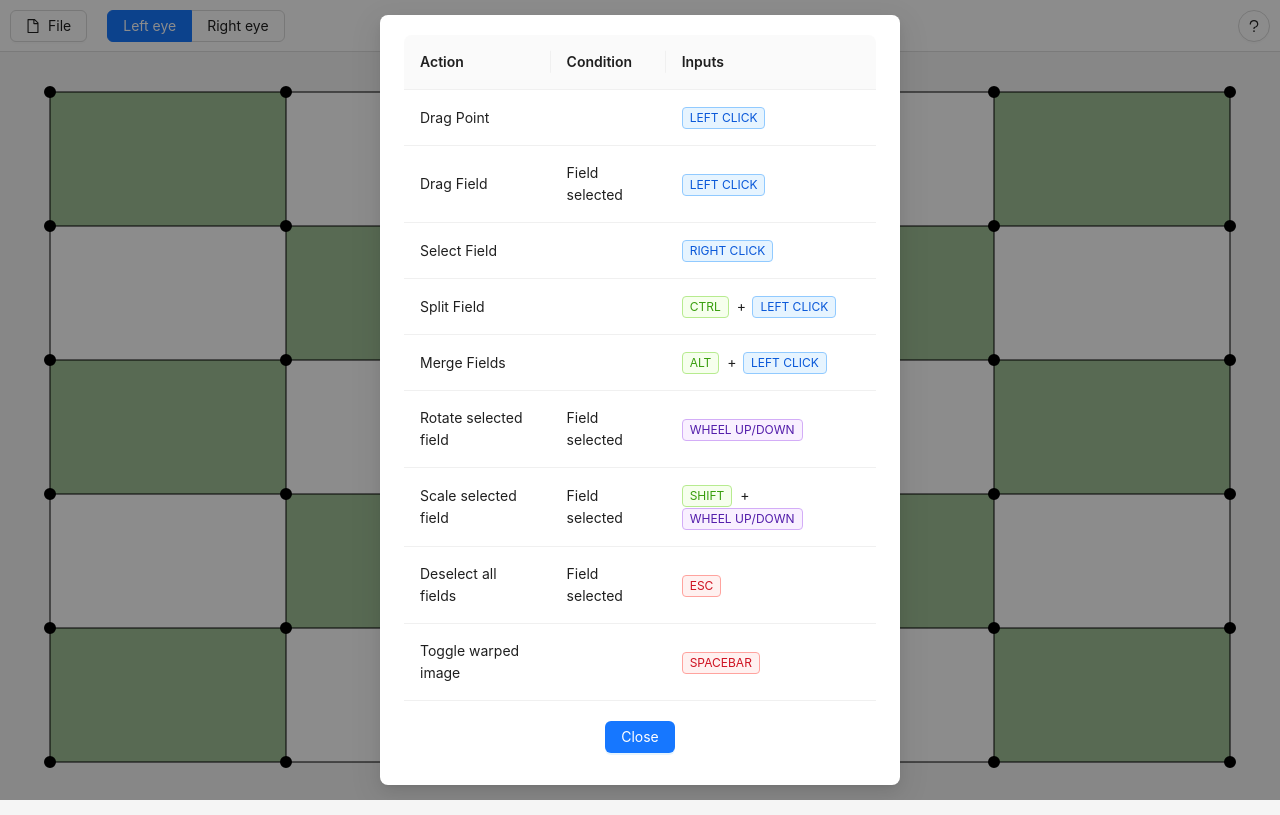
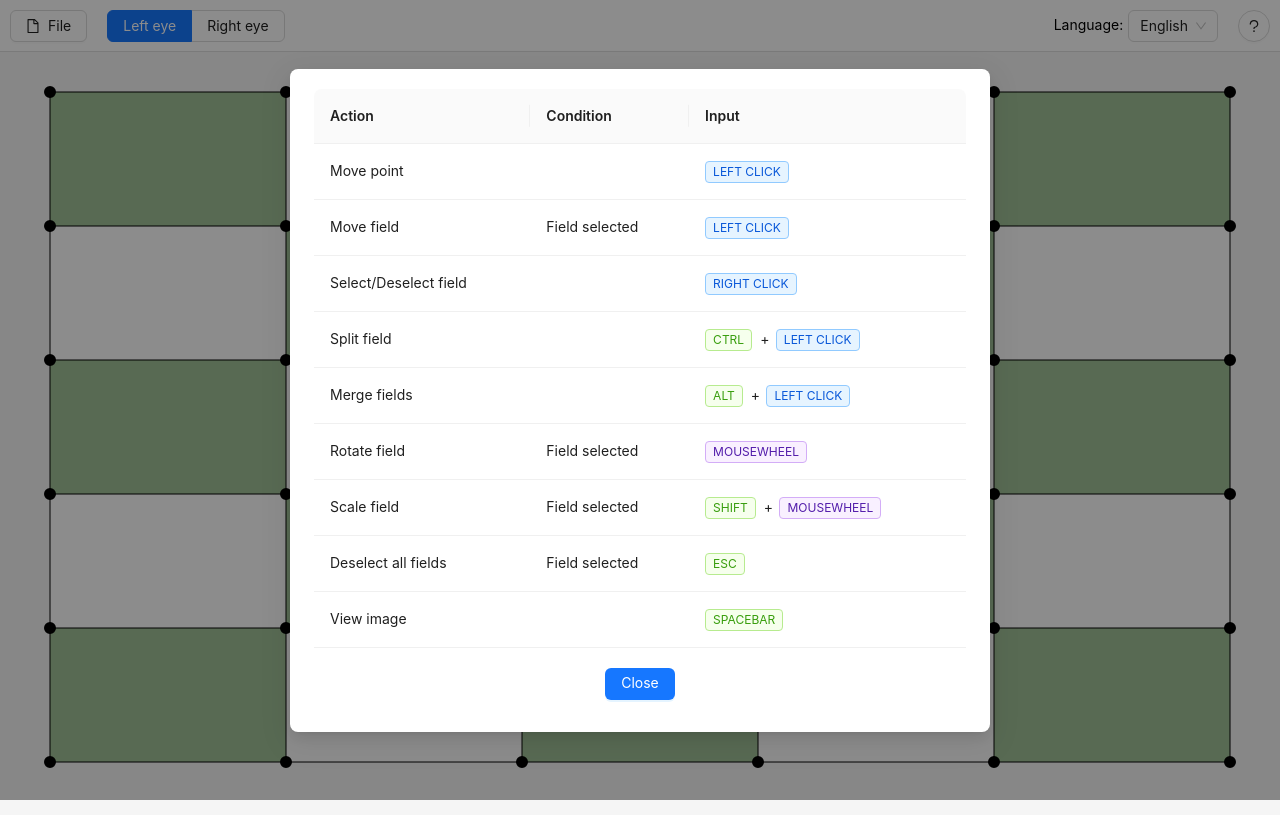
Before and after one commit to ZangerlA/AmslerGrid, a React (Create React App) app: page / in a window 1280 px wide. Both pictures are taken after a click on the button 1254 px from the left and 26 px from the top of the page. Built offline with nearby package versions, Linux system fonts and the light colour scheme.

Commit message:
implement localization DE and EN

```diff
--- a/package.json
+++ b/package.json
@@ -13,9 +13,12 @@
     "@types/react-dom": "^18.0.11",
     "antd": "^5.4.7",
     "gh-pages": "^5.0.0",
+    "i18next": "^23.4.6",
+    "i18next-browser-languagedetector": "^7.1.0",
     "normalize.css": "^8.0.1",
     "react": "^18.2.0",
     "react-dom": "^18.2.0",
+    "react-i18next": "^13.2.2",
     "react-scripts": "5.0.1",
     "typescript": "^4.9.5",
     "web-vitals": "^2.1.4"
--- a/src/components/PopupWindow.tsx
+++ b/src/components/HelpWindow.tsx
@@ -3,6 +3,7 @@ import React, {FC} from "react";
 import {Table, Tag} from "antd";
 import type {ColumnsType} from "antd/es/table";
 import {PlusOutlined} from "@ant-design/icons";
+import {useTranslation} from "react-i18next";
 
 type PopupWindowProps = {
 	title: string
@@ -17,77 +18,79 @@ interface DataType {
 	tags: String[];
 }
 
-const PopupWindow: FC<PopupWindowProps> = (props) => {
+const HelpWindow: FC<PopupWindowProps> = (props) => {
+	const { t } = useTranslation();
+
 	const dataSource: DataType[] = [
 		{
 			key: 'movepoint',
-			action: 'Drag Point',
+			action: t("help.action.movePoint"),
 			condition: '',
-			tags: ['Left Click'],
+			tags: [t("input.leftClick")],
 		},
 		{
 			key: 'movefield',
-			action: 'Drag Field',
-			condition: 'Field selected',
-			tags: ['Left Click'],
+			action: t("help.action.moveField"),
+			condition: t("help.condition.fieldSelected"),
+			tags: [t("input.leftClick")],
 		},
 		{
 			key: 'select',
-			action: 'Select Field',
+			action: t("help.action.selectField"),
 			condition: '',
-			tags: ['Right Click'],
+			tags: [t("input.rightClick")],
 		},
 		{
 			key: 'split',
-			action: 'Split Field',
+			action: t("help.action.splitField"),
 			condition: '',
-			tags: ['CTRL', '+', 'Left Click'],
+			tags: [t("input.ctrl"), '+', t("input.leftClick")],
 		},
 		{
 			key: 'merge',
-			action: 'Merge Fields',
+			action: t("help.action.mergeFields"),
 			condition: '',
-			tags: ['ALT', '+', 'Left Click'],
+			tags: [t("input.alt"), '+', t("input.leftClick")],
 		},
 		{
 			key: 'rotate',
-			action: 'Rotate selected field',
-			condition: 'Field selected',
-			tags: ['Wheel Up/Down'],
+			action: t("help.action.rotateField"),
+			condition: t("help.condition.fieldSelected"),
+			tags: [t("input.wheel")],
 		},
 		{
 			key: 'scale',
-			action: 'Scale selected field',
-			condition: 'Field selected',
-			tags: ['SHIFT', '+', 'Wheel Up/Down'],
+			action: t("help.action.scaleField"),
+			condition: t("help.condition.fieldSelected"),
+			tags: [t("input.shift"), '+', t("input.wheel")],
 		},
 		{
 			key: 'deselect',
-			action: 'Deselect all fields',
-			condition: 'Field selected',
-			tags: ['ESC'],
+			action: t("help.action.deselectFields"),
+			condition: t("help.condition.fieldSelected"),
+			tags: [t("input.esc")],
 		},
 		{
 			key: 'showImage',
-			action: 'Toggle warped image',
+			action: t("help.action.toggleImage"),
 			condition: '',
-			tags: ['SPACEBAR'],
+			tags: [t("input.spacebar")],
 		},
 	];
 
 	const columns : ColumnsType<DataType> = [
 		{
-			title: 'Action',
+			title: t("help.header.action"),
 			dataIndex: 'action',
 			key: 'action',
 		},
 		{
-			title: 'Condition',
+			title: t("help.header.condition"),
 			dataIndex: 'condition',
 			key: 'condition',
 		},
 		{
-			title: 'Inputs',
+			title: t("help.header.input"),
 			dataIndex: 'tags',
 			key: 'tags',
 			render: (tags: string[]) => (
@@ -97,13 +100,13 @@ const PopupWindow: FC<PopupWindowProps> = (props) => {
 						if (tag === '+'){
 							return <span style={{marginRight: 2.5}}>+  </span>
 						}
-						if (tag === 'Left Click' || tag === 'Right Click'){
+						if (tag === t("input.leftClick") || tag === t("input.rightClick")){
 							color = 'blue'
 						}
-						if (tag === 'Wheel Up/Down'){
+						if (tag === t("input.wheel")){
 							color = 'purple'
 						}
-						if (tag === 'CTRL' || tag === 'SHIFT' || tag === 'ALT'){
+						if (tag === t("input.ctrl") || tag === t("input.shift") || tag === t("input.alt") || tag === t("input.esc") || tag === t("input.spacebar")){
 							color = 'green'
 						}
 						return (
@@ -129,14 +132,15 @@ const PopupWindow: FC<PopupWindowProps> = (props) => {
 			closable={false}
 			footer={false}
 			maskClosable={true}
+			width="700px"
 			onCancel={() => props.setOpen(false)}
 		>
 			{content}
 			<div style={{display: "flex", justifyContent: "center", alignItems: "center"}}>
-				<Button type='primary' style={{marginTop: 20}} onClick={() => props.setOpen(false)}>Close</Button>
+				<Button type='primary' style={{marginTop: 20}} onClick={() => props.setOpen(false)}>{t("help.footer.close")}</Button>
 			</div>
 		</Modal>
 	)
 }
 
-export default PopupWindow;
+export default HelpWindow;
--- a/src/components/Navbar.tsx
+++ b/src/components/Navbar.tsx
@@ -1,5 +1,17 @@
 import React, {FC, useRef, useState} from "react";
-import {Button, Dropdown, Form, Input, MenuProps, Modal, Radio, RadioChangeEvent, Segmented, Upload} from "antd";
+import {
+	Button,
+	Dropdown,
+	Form,
+	Input,
+	MenuProps,
+	Modal,
+	Radio,
+	RadioChangeEvent,
+	Segmented,
+	Select,
+	Upload
+} from "antd";
 import Icon from "antd/es/icon";
 import {
 	FileOutlined,
@@ -9,7 +21,14 @@ import {
 	SaveOutlined, UploadOutlined
 } from "@ant-design/icons";
 import CustomDropdown from "./CustomDropdown";
-import PopupWindow from "./PopupWindow";
+import HelpWindow from "./HelpWindow";
+import { useTranslation, Trans } from 'react-i18next';
+
+type LanguageMap = {
+	[key: string]: {
+		nativeName: string;
+	};
+};
 
 type NavbarProps = {
 	changeActiveMesh: () => void,
@@ -26,10 +45,16 @@ const Navbar: FC<NavbarProps> = (props) => {
 	const [isFileSaveModalOpen, setIsFileSaveModalOpen] = useState<boolean>(false)
 	const [selectedEye, setSelectedEye] = useState<string>('leftEye')
 	const [form] = Form.useForm();
+	const { t, i18n } = useTranslation();
+
+	const languages: LanguageMap = {
+		en: { nativeName: 'English' },
+		de: { nativeName: 'Deutsch' }
+	};
 
 	const eyeOptions = [
-		{label: 'Left eye', value: 'leftEye'},
-		{label: 'Right eye', value: 'rightEye'},
+		{label: t("navbar.leftEye"), value: 'leftEye'},
+		{label: t("navbar.rightEye"), value: 'rightEye'},
 	]
 
 	const onEyeChange = ({target: {value}}: RadioChangeEvent) => {
@@ -52,6 +77,15 @@ const Navbar: FC<NavbarProps> = (props) => {
 		borderBottom: '1px solid #ddd',
 	}
 
+	const navbarLeftStyle = {
+		display: 'flex',
+	}
+
+	const navbarRightStyle = {
+		display: 'flex',
+		margin: '10px 10px 10px auto',
+	}
+
 	const buttonStyle: React.CSSProperties = {
 		margin: '10px',
 	}
@@ -63,22 +97,25 @@ const Navbar: FC<NavbarProps> = (props) => {
 	}
 
 	const helpStyle: React.CSSProperties = {
-		margin: '10px 10px 10px auto',
+		marginLeft: '20px'
 	}
+
+	const currentLanguageName = languages[i18n.resolvedLanguage!].nativeName
 
 	return (
 		<div style={navbarStyle}>
-			<CustomDropdown trigger={<Button style={{margin: '10px 10px 0px 10px'}}><FileOutlined /> File</Button>}>
-				<Button type="text" style={dropdownButtonStyle} icon={<SaveOutlined />} onClick={() => setIsFileSaveModalOpen(true)}>Save to file</Button>
+			<div style={navbarLeftStyle}>
+			<CustomDropdown trigger={<Button style={{margin: '10px 10px 0px 10px'}}><FileOutlined />{t("navbar.fileButton")}</Button>}>
+				<Button type="text" style={dropdownButtonStyle} icon={<SaveOutlined />} onClick={() => setIsFileSaveModalOpen(true)}>{t("fileSave.dropdown.saveToFile")}</Button>
 				<Upload beforeUpload={props.handleLoadFromFile} showUploadList={false}>
 					<Button type="text" style={dropdownButtonStyle} icon={<FolderOpenOutlined />}>
-						Load from file
+						{t("fileSave.dropdown.loadFromFile")}
 					</Button>
 				</Upload>
-				<Button type="text" style={dropdownButtonStyle} icon={<PrinterOutlined />} onClick={props.printGrids}>Print to PDF</Button>
+				<Button type="text" style={dropdownButtonStyle} icon={<PrinterOutlined />} onClick={props.printGrids}>{t("fileSave.dropdown.printPDF")}</Button>
 				<Upload beforeUpload={props.handleImageUpload} showUploadList={false}>
 					<Button type="text" style={dropdownButtonStyle} icon={<UploadOutlined />}>
-						Upload image
+						{t("fileSave.dropdown.uploadImage")}
 					</Button>
 				</Upload>
 			</CustomDropdown>
@@ -90,16 +127,30 @@ const Navbar: FC<NavbarProps> = (props) => {
 				optionType="button"
 				buttonStyle="solid"
 			/>
+			</div>
+			<div style={navbarRightStyle}>
+			<span style={{display: "flex",  color: "black", alignItems: 'center', paddingRight: "5px"}}>{t("navbar.language")}</span>
+			<Select
+				defaultValue={currentLanguageName || 'English'}
+				onChange={(lng) => i18n.changeLanguage(lng)}
+			>
+				{Object.keys(languages).map((lng) => (
+					<Select.Option key={lng} value={lng}>
+						{languages[lng].nativeName}
+					</Select.Option>
+				))}
+			</Select>
 			<Button style={helpStyle} icon={<QuestionOutlined />} shape={"circle"} onClick={() => setIsHelpModalOpen(true)}></Button>
-			<Modal title="Save to file" okText="Save" open={isFileSaveModalOpen} onOk={handleFileSaveOk} onCancel={() => setIsFileSaveModalOpen(false)}>
+			</div>
+			<Modal title={t("fileSave.saveToFile")} cancelText={t("fileSave.cancelButton")} okText={t("fileSave.saveButton")} open={isFileSaveModalOpen} onOk={handleFileSaveOk} onCancel={() => setIsFileSaveModalOpen(false)}>
 				<Form form={form} style={{marginTop: "30px"}}>
-					<span>Please enter your name:</span>
+					<span>{t("fileSave.enterName")}</span>
 					<Form.Item initialValue={localStorage.getItem("name")} required={false} style={{marginTop: '15px'}} name="name" label="Name" rules={[{ required: true }]}>
 						<Input />
 					</Form.Item>
 				</Form>
 			</Modal>
-			<PopupWindow title={''} open={isHelpModalOpen} setOpen={setIsHelpModalOpen}></PopupWindow>
+			<HelpWindow title={''} open={isHelpModalOpen} setOpen={setIsHelpModalOpen}></HelpWindow>
 		</div>
 	)
 }
--- a/src/components/Sidebar.tsx
+++ b/src/components/Sidebar.tsx
@@ -11,7 +11,7 @@ import {
 	UploadOutlined,
 } from "@ant-design/icons";
 import {MenuClickEventHandler} from 'rc-menu/lib/interface'
-import PopupWindow from "./PopupWindow";
+import HelpWindow from "./HelpWindow";
 
 type MenuItem = Required<MenuProps>['items'][number];
 type SidebarProps = {
@@ -114,7 +114,7 @@ const Sidebar: FC<SidebarProps> = (props) => {
 				items={items}
 				onClick={handleClick}
 			/>
-			<PopupWindow title={''} open={modalOpen} setOpen={setModalOpen}></PopupWindow>
+			<HelpWindow title={''} open={modalOpen} setOpen={setModalOpen}></HelpWindow>
 		</Sider>
 	)
 }
--- a/src/index.tsx
+++ b/src/index.tsx
@@ -4,6 +4,7 @@ import './index.css';
 import App from './App';
 import reportWebVitals from './reportWebVitals';
 import 'normalize.css/normalize.css'
+import './translations/i18n';
 
 const root = ReactDOM.createRoot(
 	document.getElementById('root') as HTMLElement
--- /dev/null
+++ b/src/translations/i18n.ts
@@ -0,0 +1,20 @@
+import { initReactI18next } from 'react-i18next'
+import LanguageDetector from 'i18next-browser-languagedetector'
+import translationEN from "../translations/translationEN.json"
+import translationDE from "../translations/translationDE.json"
+import i18next from "i18next";
+
+i18next
+    .use(LanguageDetector)
+    .use(initReactI18next)
+    .init({
+        debug: true,
+        fallbackLng: 'en',
+        interpolation: {
+            escapeValue: false,
+        },
+        resources: {
+            en: { translation: translationEN, },
+            de: { translation: translationDE, }
+        }
+    })
--- /dev/null
+++ b/src/translations/translationDE.json
@@ -0,0 +1,54 @@
+{
+  "navbar": {
+    "fileButton": "Datei",
+    "leftEye": "Linkes Auge",
+    "rightEye": "Rechtes Auge",
+    "language": "Sprache:"
+  },
+  "fileSave": {
+    "saveToFile": "Speichern als Datei",
+    "enterName": "Bitte geben Sie Ihren Namen ein:",
+    "saveButton": "Speichern",
+    "cancelButton": "Abbrechen",
+    "dropdown": {
+      "saveToFile": "Speichern als Datei",
+      "loadFromFile": "Datei laden",
+      "printPDF": "PDF drucken",
+      "uploadImage": "Bild hochladen"
+    }
+  },
+  "help": {
+    "action": {
+      "movePoint": "Punkt bewegen",
+      "moveField": "Feld bewegen",
+      "selectField": "Feld auswählen/abwählen",
+      "splitField": "Feld teilen",
+      "mergeFields": "Felder zusammenfügen",
+      "rotateField": "Feld rotieren",
+      "scaleField": "Feld skalieren",
+      "deselectFields": "Alle Felder abwählen",
+      "toggleImage": "Bild anzeigen"
+    },
+    "condition": {
+      "fieldSelected": "Feld(er) ausgewählt"
+    },
+    "header": {
+      "action": "Aktion",
+      "condition": "Bedingung",
+      "input": "Eingabe"
+    },
+    "footer": {
+      "close": "Schließen"
+    }
+  },
+  "input": {
+    "leftClick": "LINKE MAUSTASTE",
+    "rightClick": "RECHTE MAUSTASTE",
+    "wheel": "MAUSRAD",
+    "esc": "ESC",
+    "spacebar": "LEERTASTE",
+    "shift": "SHIFT",
+    "ctrl": "STRG",
+    "alt": "ALT"
+  }
+}
--- /dev/null
+++ b/src/translations/translationEN.json
@@ -0,0 +1,54 @@
+{
+  "navbar": {
+    "fileButton": "File",
+    "leftEye": "Left eye",
+    "rightEye": "Right eye",
+    "language": "Language:"
+  },
+  "fileSave": {
+    "saveToFile": "Save to file",
+    "enterName": "Please enter your name:",
+    "saveButton": "Save",
+    "cancelButton": "Cancel",
+    "dropdown": {
+      "saveToFile": "Save as file",
+      "loadFromFile": "Load from file",
+      "printPDF": "Print PDF",
+      "uploadImage": "Upload image"
+    }
+  },
+  "help": {
+    "action": {
+      "movePoint": "Move point",
+      "moveField": "Move field",
+      "selectField": "Select/Deselect field",
+      "splitField": "Split field",
+      "mergeFields": "Merge fields",
+      "rotateField": "Rotate field",
+      "scaleField": "Scale field",
+      "deselectFields": "Deselect all fields",
+      "toggleImage": "View image"
+    },
+    "condition": {
+      "fieldSelected": "Field selected"
+    },
+    "header": {
+      "action": "Action",
+      "condition": "Condition",
+      "input": "Input"
+    },
+    "footer": {
+      "close": "Close"
+    }
+  },
+  "input": {
+    "leftClick": "LEFT CLICK",
+    "rightClick": "RIGHT CLICK",
+    "wheel": "MOUSEWHEEL",
+    "esc": "ESC",
+    "spacebar": "SPACEBAR",
+    "shift": "SHIFT",
+    "ctrl": "CTRL",
+    "alt": "ALT"
+  }
+}
```
Also changed, not shown: src/@types/i18next.d.ts (added, +11 -0 lines), 1 other file (tests, documents, lock files or other folders).
